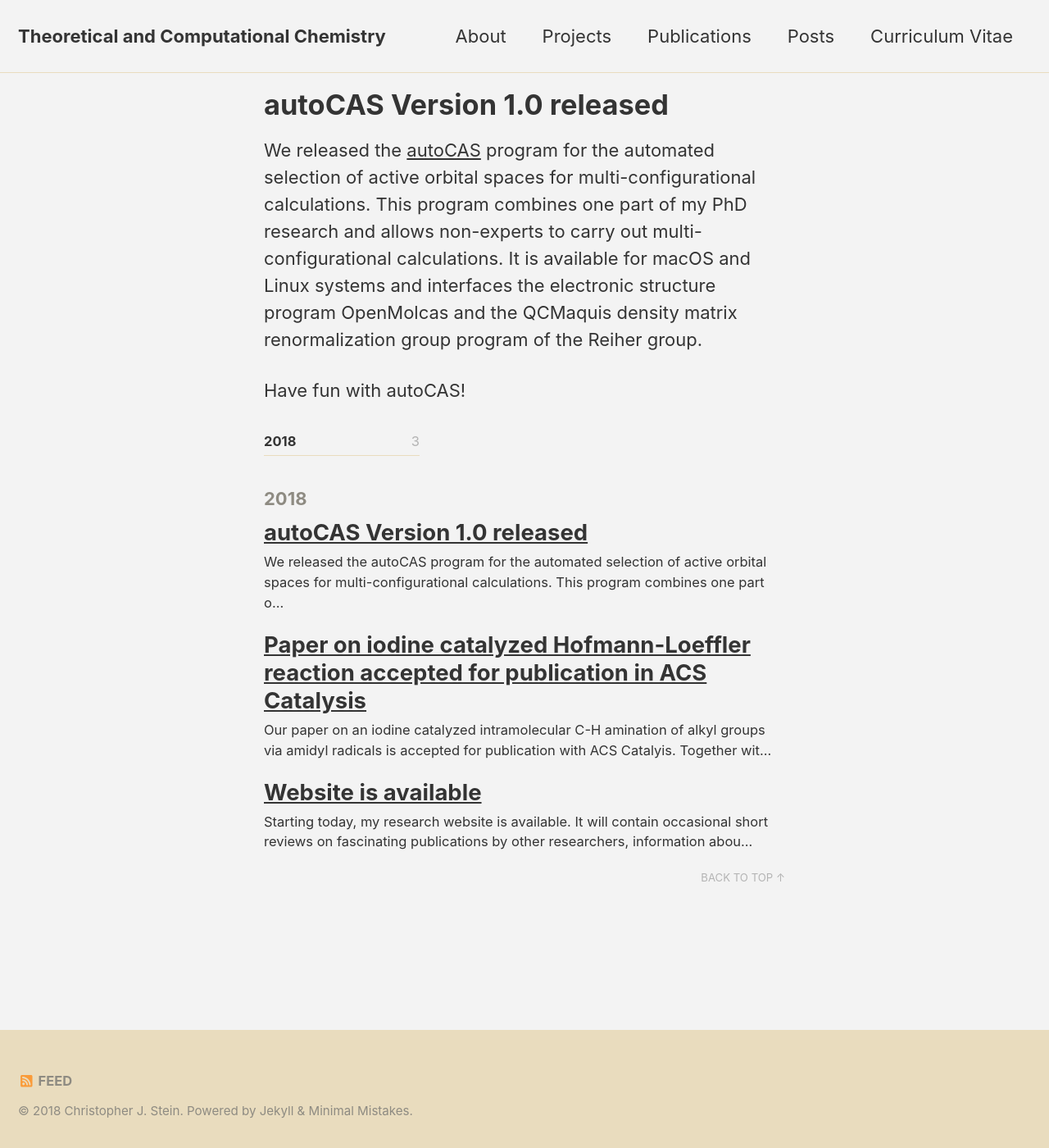
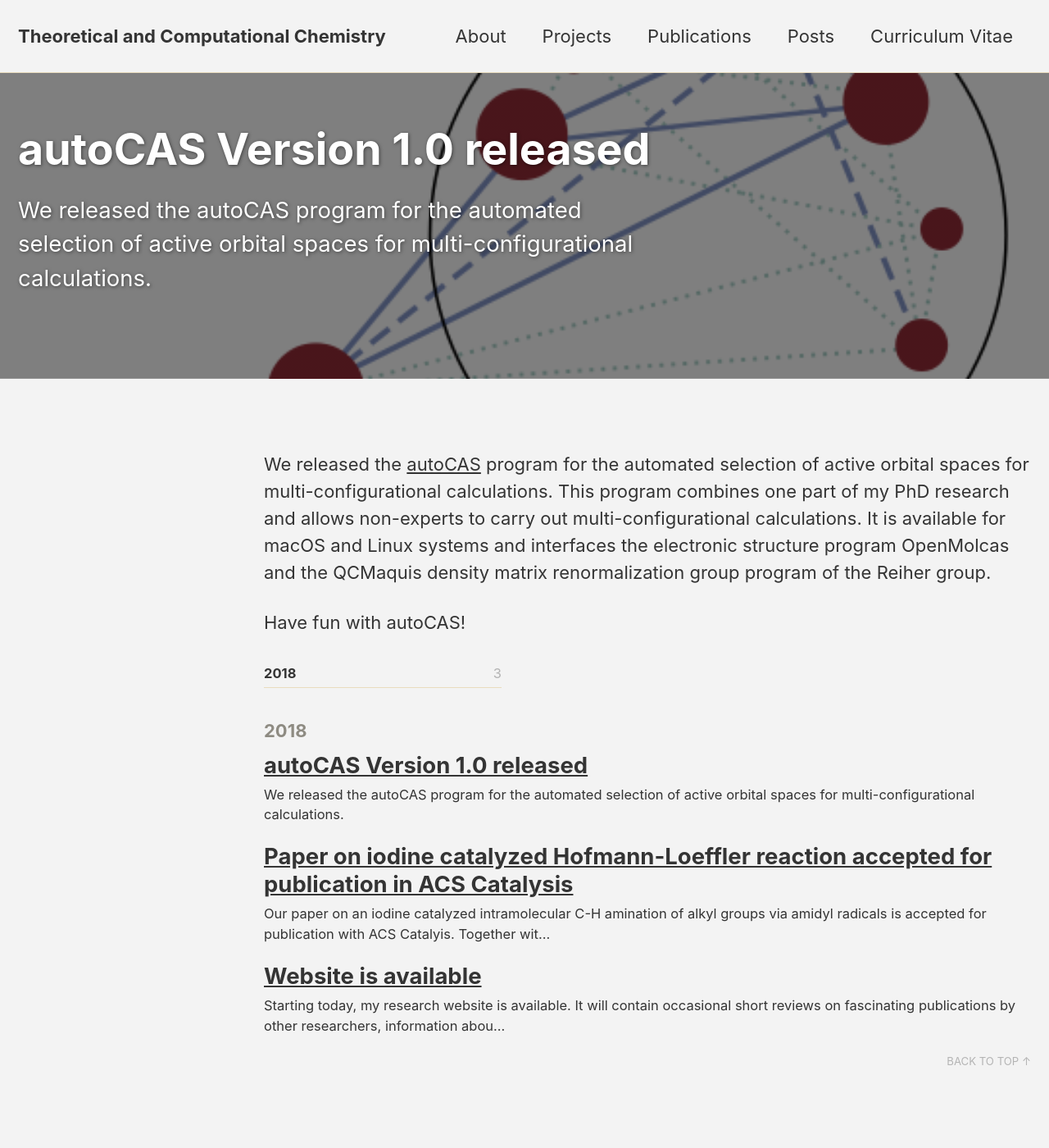
Before and after one commit to steinc/steinc.github.io, a Jekyll site: the page built from _posts/2018-05-11-autocas-release.md, in a window 1280 px wide and 1400 px high. Shown: the whole window at 82% size. Built offline with Jekyll 4.4.1, drawn with Linux system fonts in a browser that asks for light colours; cached includes are drawn as plain includes; nearby versions of some CDN libraries.

Commit message:
added toc to publications and header graphic to post on autocas release

```diff
--- a/_posts/2018-05-11-autocas-release.md
+++ b/_posts/2018-05-11-autocas-release.md
@@ -4,7 +4,12 @@
 date: 2018-05-11 13:15:00
 tags: website
 author: Author
+excerpt: We released the autoCAS program for the automated selection of active orbital spaces for multi-configurational calculations.
+header:
+  overlay_image: /assets/images/ICON_no_text.png
+  overlay_filter: 0.5
+classes: wide
 ---
 
-We released the [autoCAS](https://www.scine.ethz.ch/download/autocas) program for the automated selection of active orbital spaces for multi-configurational calculations. This program combines one part of my PhD research and allows non-experts to carry out multi-configurational calculations. It is available for macOS and Linux systems and interfaces the electronic structure program OpenMolcas and the QCMaquis density matrix renormalization group program of the Reiher group.
+We released the [autoCAS](https://scine.ethz.ch/download/autocas) program for the automated selection of active orbital spaces for multi-configurational calculations. This program combines one part of my PhD research and allows non-experts to carry out multi-configurational calculations. It is available for macOS and Linux systems and interfaces the electronic structure program OpenMolcas and the QCMaquis density matrix renormalization group program of the Reiher group.
 <p>Have fun with autoCAS!</p>
```
Also changed, not shown: _pages/publications.md (+4 -0 lines).
